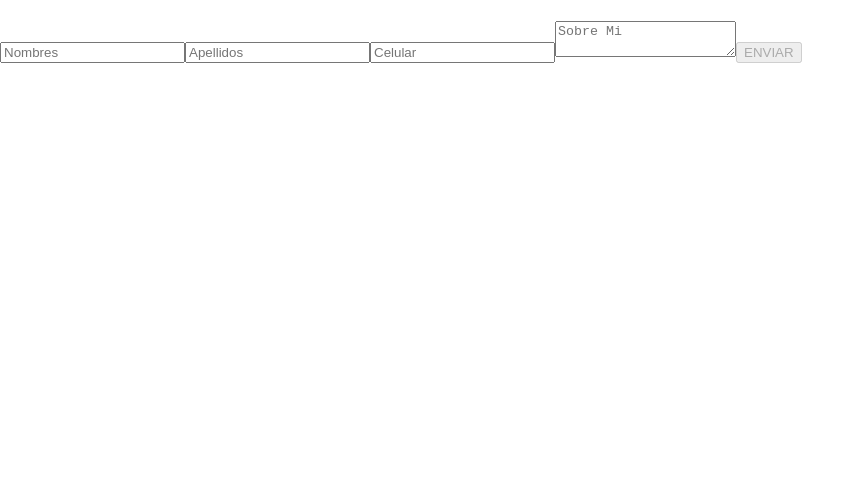
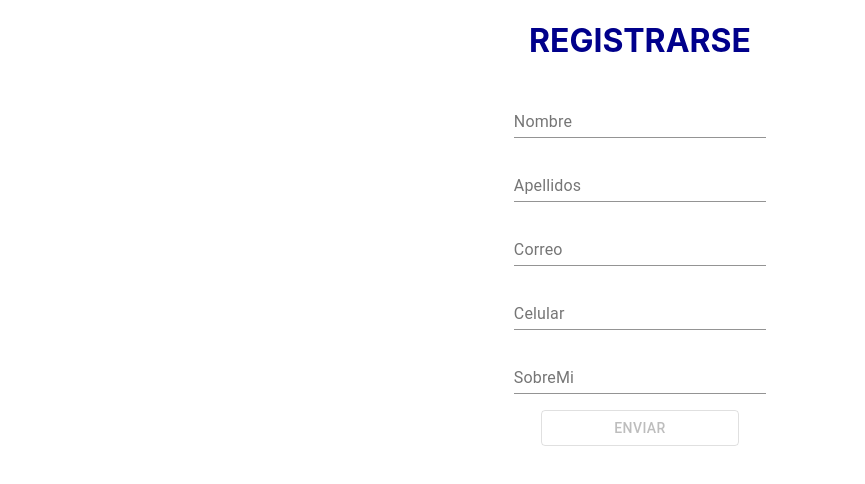
Before and after one commit to MG-website/form-test, a React (Create React App) app: page / in a window 1280 px wide. Shown: the top 484 px of the page, without its empty margins (0-865 px from the left). Built offline with nearby package versions, Linux system fonts and the light colour scheme.

Commit message:
tu vieja

```diff
--- a/package.json
+++ b/package.json
@@ -3,9 +3,12 @@
   "version": "0.1.0",
   "private": true,
   "dependencies": {
+    "@material-ui/core": "^4.11.4",
+    "@material-ui/icons": "^4.11.2",
     "@testing-library/jest-dom": "^5.12.0",
     "@testing-library/react": "^11.2.7",
     "@testing-library/user-event": "^12.8.3",
+    "material-icons": "^0.7.1",
     "react": "^17.0.2",
     "react-dom": "^17.0.2",
     "react-scripts": "4.0.3",
--- a/src/App.css
+++ b/src/App.css
@@ -27,6 +27,16 @@
 .App-link {
   color: #61dafb;
 }
+.h1{
+  text-align: center;
+  color: blue;
+  font-family: 'Arial Narrow Bold';
+  font-size: 40px;
+}
+.list1{
+  vertical-align: auto;
+}
+
 
 @keyframes App-logo-spin {
   from {
--- a/src/App.js
+++ b/src/App.js
@@ -1,48 +1,112 @@
-import React, { useState } from "react"
+import React, { useState } from "react";
 import './App.css';
+import Mapeado from "./Mapeado.jsx";
+import Forms from "./Forms.jsx"
+
 
 function App() {
-  const [datos, setDatos] = useState({
+  const usuario ={
   Nombres:"",
   Apellidos:"",
+  Correo:"",
   Celular:"",
   SobreMi:"",
-    id:0})
+  id:0}
+    const [datos, setDatos] = useState(usuario)
     const [btn, setBtn] = useState(true)
     const [list, setList] = useState([])
+    const [modf, setModf] = useState(usuario)
       function handleSubmit(e){
         e.preventDefault()
         setDatos({...datos, id: datos.id+1})
         setList( da =>  [...da, datos])
+        setDatos({
+          Nombres:"",
+          Apellidos:"",
+          Correo:"",
+          Celular:"",
+          SobreMi:"",
+          id:datos.id+1
+        })
       }
-  console.log(list)
       var handleChange= (e)=>{
         if(e.target.value.length >= 0){
           setDatos({...datos,[e.target.name]:e.target.value})
         }
-    if(datos.Nombres !== "" && datos.Apellidos !== "" && datos.Celular !== "" && datos.SobreMi !== ""){
-      setBtn(false)
-      console.log("btn hab")
-    }
+        if(habBtn().length=== 0){ setBtn(false)}
+        else{setBtn(true)}
+        // if(datos.Nombres !== "" && datos.Apellidos !== "" && datos.Celular !== "" && datos.SobreMi !== ""){
+        //   setBtn(false)
+        //   console.log("btn hab")
+        // }
         console.log(datos)
       }
+      function habBtn(){
+        const arr = Object.values(datos)
+        const corr =[]
+        for (let i = 0; i < arr.length; i++) {
+          if(arr[i] === "" || arr[i] ===" "){
+            corr.push("a")
+          }
+        }
+        console.log(corr)
+        return corr
+      }
+
       var handleClick= (e)=>{
         setList(list.filter((p,i)=>p.id !== e ))
       }
+      var handleModif=(e)=>{
+        setModf(list.filter((p,i)=>p.id === e )[0])
+      }
+
+      function handleSubmitModf(e){
+        e.preventDefault()
+        setList(list.map((p,i)=>{
+          if(p.id ===modf.id){
+            return modf
+          }else{ return p}
+        }))
+        setModf(usuario)
+      }
+      console.log(list)
+      var handleChangeModf= (e)=>{
+        if(e.target.value.length >= 0){
+          setModf({...modf,[e.target.name]:e.target.value})
+        }
+      }
       return (
         <div>
-            <h1></h1>
-            <form onSubmit={handleSubmit}>
-                <input placeholder="Nombres" value={datos.Nombres} name="Nombres" type="text" className="" onChange={handleChange}/>
-                <input placeholder="Apellidos" value={datos.Apellidos} name="Apellidos" type="text" className="" onChange={handleChange}/>
-                <input placeholder="Celular" value={datos.Celular} name="Celular" type="number" className="" onChange={handleChange}/>
-                <textarea placeholder="Sobre Mi" value={datos.SobreMi} name="SobreMi" type="text" className="" onChange={handleChange}/>
-                <button disabled={btn} type="submit">ENVIAR</button>
-            </form>
-            {list.map((p,i)=>{
-              return <h2>{p.Nombres} <button type="button" onClick={()=>{handleClick(p.id)}}>X</button> </h2>
-            })}
+        <Forms  handleChange={handleChange} datos={datos} handleSubmit={handleSubmit} btn={btn} titulo={"REGISTRARSE"}/>
+        <Mapeado list={list} handleClick={handleClick} handleModif={handleModif}/>
+        {modf.Nombres!== "" ?
+        <Forms handleChange={handleChangeModf} datos={modf} handleSubmit={handleSubmitModf} btn={btn} titulo={"MODIFICAR"}/>
+        : null}
         </div>
+        // <div>
+        //     <h1 >FORMULARIO</h1>
+        //     <form onSubmit={handleSubmit} className={classes.root} noValidate autoComplete="off" >
+        //     <TextField label="Nombre" value={datos.Nombres} name="Nombres" type="text"  onChange={handleChange} />
+        //     <TextField label="Apellidos" value={datos.Apellidos} name="Apellidos" type="text"  onChange={handleChange}/>
+        //     <TextField label="Celular" value={datos.Celular} name="Celular" type="number"  onChange={handleChange} />
+        //     <TextField label="SobreMi" value={datos.SobreMi} name="SobreMi" type="text"  onChange={handleChange} />
+        //     <Button disabled={btn} type="submit" variant="outlined" color="primary">ENVIAR</Button>
+        //     </form>
+        //     <Mapeado list={list} handleClick={handleClick} handleModif={handleModif}/>
+        //     {/* {list.map((p,i)=>{
+        //       return <h2>{p.Nombres}
+        //       <Button color="sucess" variant="contained" type="button" onClick={()=>{handleModif(p.id)}}>MODIFICAR</Button>
+        //       <Button startIcon={<DeleteIcon />} color="secondary" variant="contained" type="button" onClick={()=>{handleClick(p.id)}}>BORRAR</Button> </h2>
+        //     })} */}
+        //     {modf.Nombres!== "" ? ( <><h2 >MODIFICAR</h2>
+        //     <form onSubmit={handleSubmitModf}>
+        //     <TextField label="Nombre" value={modf.Nombres} name="Nombres" type="text"  onChange={handleChangeModf} />
+        //     <TextField label="Apellidos" value={modf.Apellidos} name="Apellidos" type="text"  onChange={handleChangeModf}/>
+        //     <TextField label="Celular" value={modf.Celular} name="Celular" type="number"  onChange={handleChangeModf} />
+        //     <TextField label="SobreMi" value={modf.SobreMi} name="SobreMi" type="text"  onChange={handleChangeModf} />
+        //     <button disabled={btn} type="submit">ENVIAR</button>
+        //      </form> </>) : null } {/*tenario para mostrar o no el modificar */}
+        // </div>
   );
 }
 
--- /dev/null
+++ b/src/Forms.css
@@ -0,0 +1,10 @@
+form{
+    display: flex;
+    flex-direction: column;
+    align-items: center;
+}
+.title{
+    display: flex;
+    justify-content: center;
+    color: darkblue;
+}
--- /dev/null
+++ b/src/Forms.jsx
@@ -0,0 +1,32 @@
+import React from "react";
+import TextField from '@material-ui/core/TextField';
+import { Button } from "@material-ui/core";
+import { makeStyles } from '@material-ui/core/styles';
+import "./Forms.css"
+
+const useStyles = makeStyles((theme) => ({
+    root: {
+      '& > *': {
+        margin: theme.spacing(1),
+        width: '25ch',
+      },
+    },
+  }));
+
+export default function Forms({handleChange, datos, handleSubmit, btn, titulo}){
+
+      const classes = useStyles();
+
+    return (
+        <div>
+            <h1 class="title" >{titulo}</h1>
+            <form onSubmit={handleSubmit} className={classes.root} noValidate autoComplete="off" >
+                <TextField label="Nombre" value={datos.Nombres} name="Nombres" type="text"  onChange={handleChange} />
+                <TextField label="Apellidos" value={datos.Apellidos} name="Apellidos" type="text"  onChange={handleChange}/>
+                <TextField label="Correo" value={datos.Correo} name="Correo" type="text"  onChange={handleChange}/>
+                <TextField label="Celular" value={datos.Celular} name="Celular" type="number"  onChange={handleChange} />
+                <TextField label="SobreMi" value={datos.SobreMi} name="SobreMi" type="text"  onChange={handleChange} />
+                <Button disabled={btn} type="submit" variant="outlined" color="primary">ENVIAR</Button>
+                </form>
+        </div>
+)}
--- /dev/null
+++ b/src/Mapeado.jsx
@@ -0,0 +1,14 @@
+import React from "react";
+import { Button } from "@material-ui/core";
+import DeleteIcon from '@material-ui/icons/Delete';
+
+export default function Mapeado({list, handleModif, handleClick}){
+
+    return (
+        <div>{list.map((p,i)=>{
+            return <h2>{p.Nombres} {p.Apellidos}
+            <Button color="sucess" variant="contained" type="button" onClick={()=>{handleModif(p.id)}}>MODIFICAR</Button>
+            <Button startIcon={<DeleteIcon />} color="secondary" variant="contained" type="button" onClick={()=>{handleClick(p.id)}}>BORRAR</Button> </h2>
+          })}
+          </div>
+    )};
```
Also changed, not shown: 1 other file (tests, documents, lock files or other folders). Lines whose indentation alone changed are shown as unchanged.
